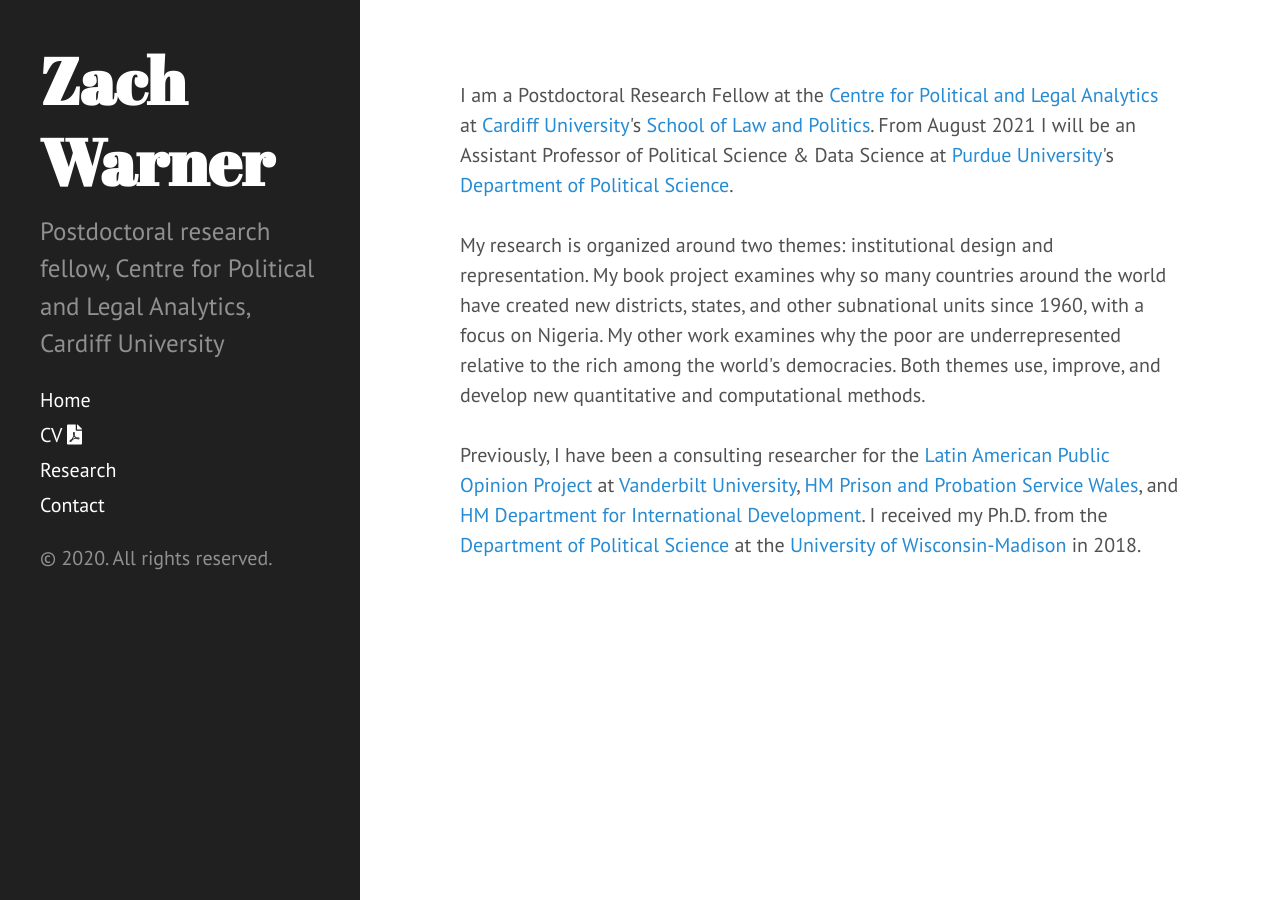
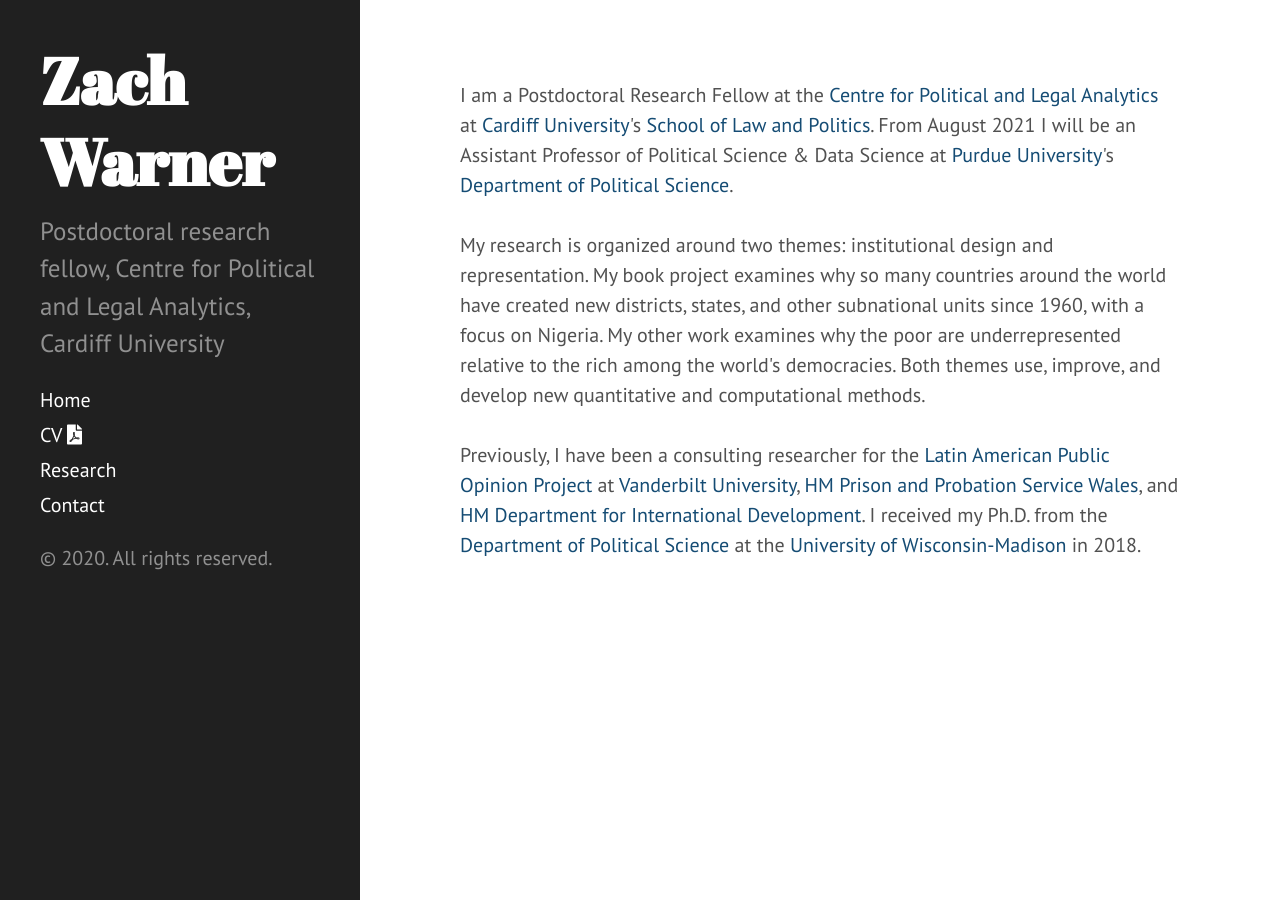
Before and after one commit to zachwarner/zachwarner.github.io, a Jekyll site: the page built from index.html, in a window 1280 px wide. Built offline with Jekyll 4.4.1, drawn with Linux system fonts in a browser that asks for light colours.

Commit message:
darken link color

```diff
--- a/public/css/poole.css
+++ b/public/css/poole.css
@@ -67,7 +67,7 @@
 
 /* No `:visited` state is required by default (browsers will use `a`) */
 a {
-  color: #268bd2;
+  color: #154c74;
   text-decoration: none;
 }
 a strong {
```
